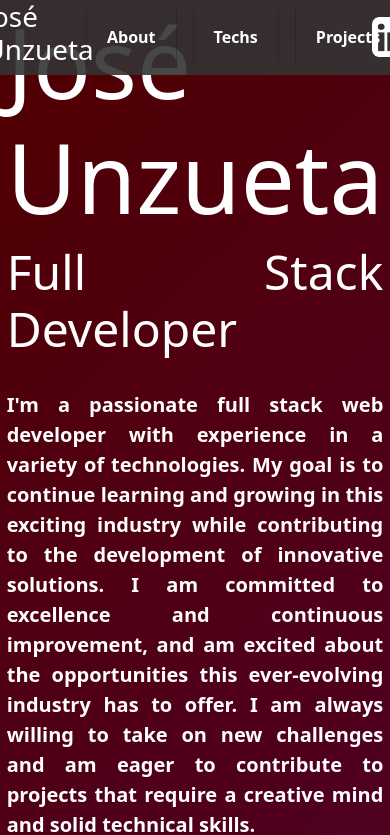
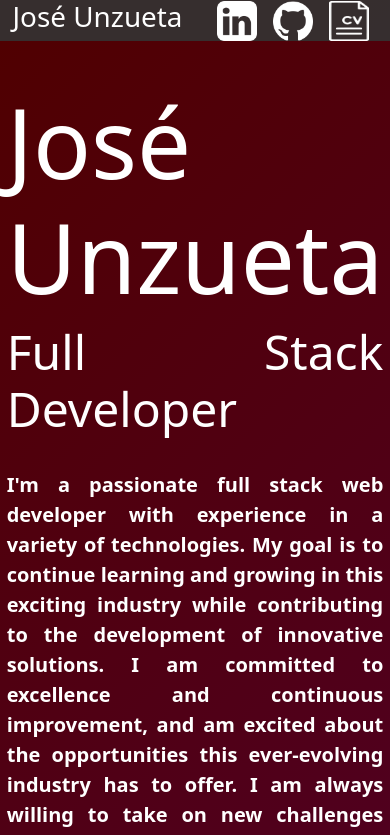
Before and after one commit to JUnzuetaLuza/Portfolio, a React (Vite) app: page / in a window 390 px wide. Shown: the top 835 px of the page. Built offline with nearby package versions, Linux system fonts and the light colour scheme.

Commit message:
responsiveAdjustment

```diff
--- a/src/components/About/About.module.css
+++ b/src/components/About/About.module.css
@@ -7,6 +7,7 @@
     align-items: center;
     text-align: center;
     color: white;
+    margin: 1em 0;
 }
 
 .leftAbout {
@@ -36,4 +37,7 @@
     .rightAbout {
         display: none;
     }
+    .container{
+        margin: 5em 0;
+    }
 }
--- a/src/components/NavBar/NavBar.module.css
+++ b/src/components/NavBar/NavBar.module.css
@@ -50,3 +50,13 @@
 .imgsNav:hover {
     transform: scale(1.2);
 }
+
+@media (max-width: 768px) {
+    .container {
+        grid-template-columns: 50% 50%;
+    }
+    .middleSide {
+        display: none;
+    }
+
+}
--- a/src/components/Projects/Projects.module.css
+++ b/src/components/Projects/Projects.module.css
@@ -7,9 +7,16 @@
     align-items: center;
     text-align: center;
     color: white;
+    margin: 1em 0;
 }
 
 .title {
     font-size: 3rem;
     margin: 1rem 0;
 }
+
+@media (max-width: 768px) {
+    .container{
+        margin: 5em 0;
+    }
+}
--- a/src/components/Techs/Techs.module.css
+++ b/src/components/Techs/Techs.module.css
@@ -7,6 +7,7 @@
     align-items: center;
     text-align: center;
     color: white;
+    margin: 1em 0;
 }
 
 .contFlex {
@@ -61,11 +62,13 @@
 }
 
 @media (max-width: 768px) {
+    .container{
+        margin: 5em 0;
+    }
     .contFlex {
         flex-wrap: nowrap;
         flex-direction: column;
     }
-
     .techSpace {
         width: 90vw;
     }
```
